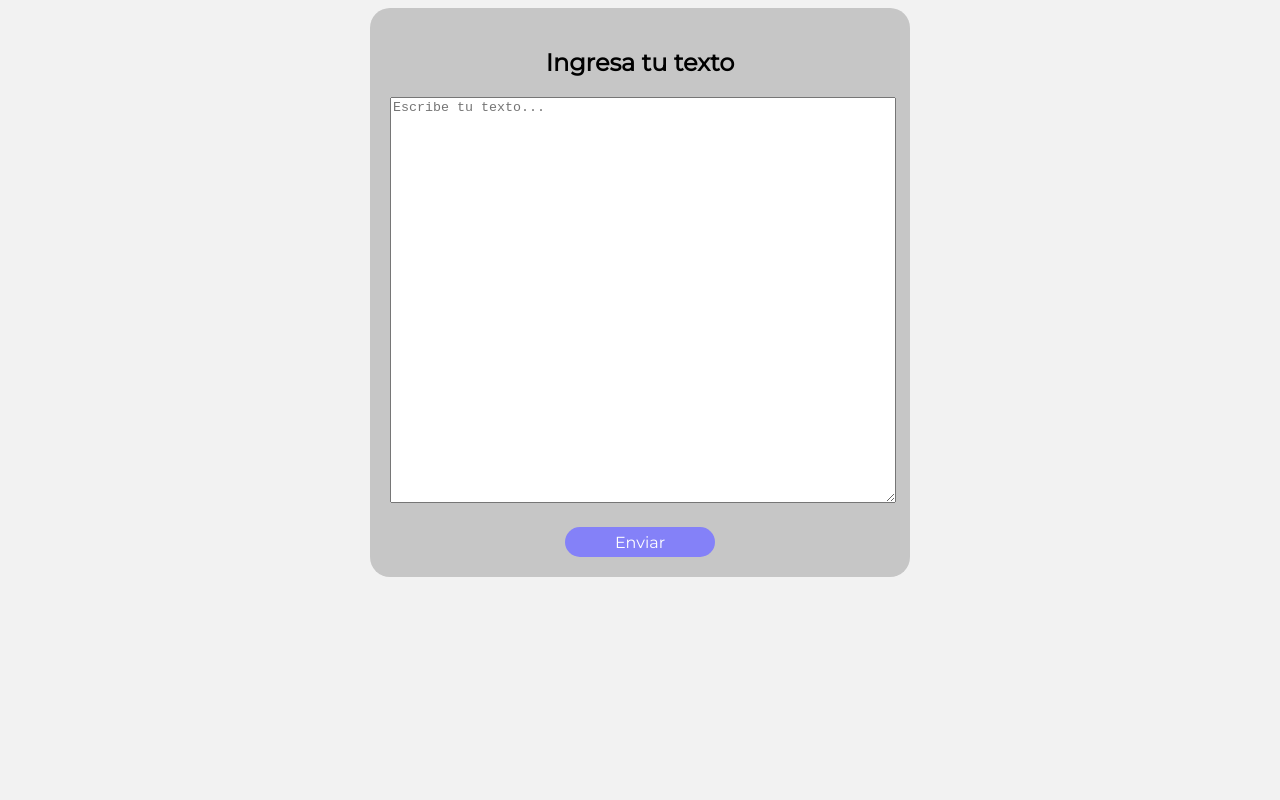
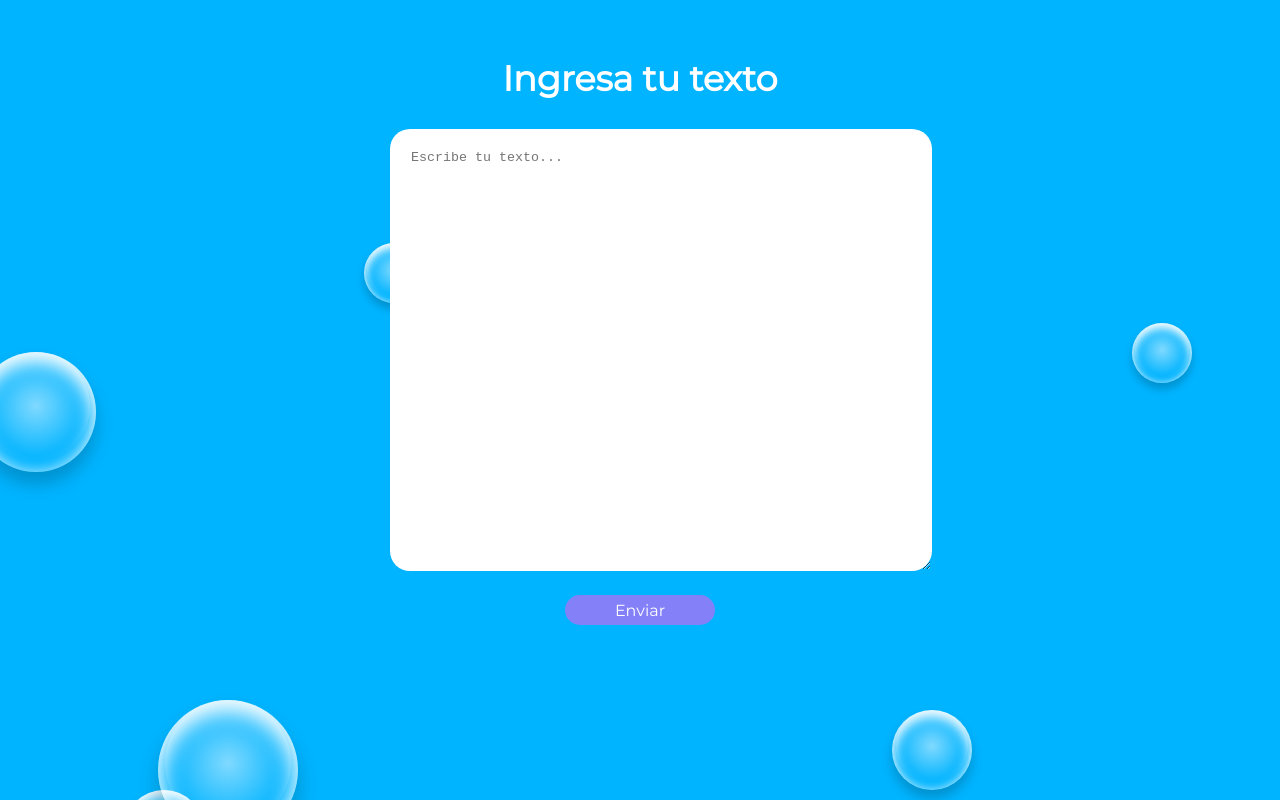
Before and after one commit to rmaafs/crypt-me, a React (Create React App) app: page / in a window 1280 px wide. Built offline with nearby package versions, Linux system fonts and the light colour scheme.

Commit message:
Diseño y fondo con burbujas

```diff
--- a/src/components/Card/Card.css
+++ b/src/components/Card/Card.css
@@ -1,7 +1,13 @@
 .card {
-  background-color: #c6c6c6;
+  background-color: transparent;
   width: 100%;
   max-width: 500px;
   padding: 20px;
   border-radius: 20px;
 }
+
+.card h2 {
+  color: white;
+  font-weight: bold;
+  font-size: 35px;
+}
--- /dev/null
+++ b/src/components/FishAnimation/FishAnimation.css
@@ -0,0 +1,301 @@
+#background-wrap {
+  bottom: 0;
+  left: 0;
+  position: fixed;
+  right: 0;
+  top: 0;
+  z-index: -1;
+}
+
+/* KEYFRAMES */
+
+@-webkit-keyframes animateBubble {
+  0% {
+    margin-top: 1000px;
+  }
+  100% {
+    margin-top: -100%;
+  }
+}
+
+@-moz-keyframes animateBubble {
+  0% {
+    margin-top: 1000px;
+  }
+  100% {
+    margin-top: -100%;
+  }
+}
+
+@keyframes animateBubble {
+  0% {
+    margin-top: 1000px;
+  }
+  100% {
+    margin-top: -100%;
+  }
+}
+
+@-webkit-keyframes sideWays {
+  0% {
+    margin-left: 0px;
+  }
+  100% {
+    margin-left: 50px;
+  }
+}
+
+@-moz-keyframes sideWays {
+  0% {
+    margin-left: 0px;
+  }
+  100% {
+    margin-left: 50px;
+  }
+}
+
+@keyframes sideWays {
+  0% {
+    margin-left: 0px;
+  }
+  100% {
+    margin-left: 50px;
+  }
+}
+
+/* ANIMATIONS */
+
+.x1 {
+  -webkit-animation: animateBubble 25s linear infinite,
+    sideWays 2s ease-in-out infinite alternate;
+  -moz-animation: animateBubble 25s linear infinite,
+    sideWays 2s ease-in-out infinite alternate;
+  animation: animateBubble 25s linear infinite,
+    sideWays 2s ease-in-out infinite alternate;
+
+  left: -5%;
+  top: 5%;
+
+  -webkit-transform: scale(0.6);
+  -moz-transform: scale(0.6);
+  transform: scale(0.6);
+}
+
+.x2 {
+  -webkit-animation: animateBubble 20s linear infinite,
+    sideWays 4s ease-in-out infinite alternate;
+  -moz-animation: animateBubble 20s linear infinite,
+    sideWays 4s ease-in-out infinite alternate;
+  animation: animateBubble 20s linear infinite,
+    sideWays 4s ease-in-out infinite alternate;
+
+  left: 5%;
+  top: 80%;
+
+  -webkit-transform: scale(0.4);
+  -moz-transform: scale(0.4);
+  transform: scale(0.4);
+}
+
+.x3 {
+  -webkit-animation: animateBubble 28s linear infinite,
+    sideWays 2s ease-in-out infinite alternate;
+  -moz-animation: animateBubble 28s linear infinite,
+    sideWays 2s ease-in-out infinite alternate;
+  animation: animateBubble 28s linear infinite,
+    sideWays 2s ease-in-out infinite alternate;
+
+  left: 10%;
+  top: 40%;
+
+  -webkit-transform: scale(0.7);
+  -moz-transform: scale(0.7);
+  transform: scale(0.7);
+}
+
+.x4 {
+  -webkit-animation: animateBubble 22s linear infinite,
+    sideWays 3s ease-in-out infinite alternate;
+  -moz-animation: animateBubble 22s linear infinite,
+    sideWays 3s ease-in-out infinite alternate;
+  animation: animateBubble 22s linear infinite,
+    sideWays 3s ease-in-out infinite alternate;
+
+  left: 20%;
+  top: 0;
+
+  -webkit-transform: scale(0.3);
+  -moz-transform: scale(0.3);
+  transform: scale(0.3);
+}
+
+.x5 {
+  -webkit-animation: animateBubble 29s linear infinite,
+    sideWays 4s ease-in-out infinite alternate;
+  -moz-animation: animateBubble 29s linear infinite,
+    sideWays 4s ease-in-out infinite alternate;
+  animation: animateBubble 29s linear infinite,
+    sideWays 4s ease-in-out infinite alternate;
+
+  left: 30%;
+  top: 50%;
+
+  -webkit-transform: scale(0.5);
+  -moz-transform: scale(0.5);
+  transform: scale(0.5);
+}
+
+.x6 {
+  -webkit-animation: animateBubble 21s linear infinite,
+    sideWays 2s ease-in-out infinite alternate;
+  -moz-animation: animateBubble 21s linear infinite,
+    sideWays 2s ease-in-out infinite alternate;
+  animation: animateBubble 21s linear infinite,
+    sideWays 2s ease-in-out infinite alternate;
+
+  left: 50%;
+  top: 0;
+
+  -webkit-transform: scale(0.8);
+  -moz-transform: scale(0.8);
+  transform: scale(0.8);
+}
+
+.x7 {
+  -webkit-animation: animateBubble 20s linear infinite,
+    sideWays 2s ease-in-out infinite alternate;
+  -moz-animation: animateBubble 20s linear infinite,
+    sideWays 2s ease-in-out infinite alternate;
+  animation: animateBubble 20s linear infinite,
+    sideWays 2s ease-in-out infinite alternate;
+
+  left: 65%;
+  top: 70%;
+
+  -webkit-transform: scale(0.4);
+  -moz-transform: scale(0.4);
+  transform: scale(0.4);
+}
+
+.x8 {
+  -webkit-animation: animateBubble 22s linear infinite,
+    sideWays 3s ease-in-out infinite alternate;
+  -moz-animation: animateBubble 22s linear infinite,
+    sideWays 3s ease-in-out infinite alternate;
+  animation: animateBubble 22s linear infinite,
+    sideWays 3s ease-in-out infinite alternate;
+
+  left: 80%;
+  top: 10%;
+
+  -webkit-transform: scale(0.3);
+  -moz-transform: scale(0.3);
+  transform: scale(0.3);
+}
+
+.x9 {
+  -webkit-animation: animateBubble 29s linear infinite,
+    sideWays 4s ease-in-out infinite alternate;
+  -moz-animation: animateBubble 29s linear infinite,
+    sideWays 4s ease-in-out infinite alternate;
+  animation: animateBubble 29s linear infinite,
+    sideWays 4s ease-in-out infinite alternate;
+
+  left: 90%;
+  top: 50%;
+
+  -webkit-transform: scale(0.6);
+  -moz-transform: scale(0.6);
+  transform: scale(0.6);
+}
+
+.x10 {
+  -webkit-animation: animateBubble 26s linear infinite,
+    sideWays 2s ease-in-out infinite alternate;
+  -moz-animation: animateBubble 26s linear infinite,
+    sideWays 2s ease-in-out infinite alternate;
+  animation: animateBubble 26s linear infinite,
+    sideWays 2s ease-in-out infinite alternate;
+
+  left: 80%;
+  top: 80%;
+
+  -webkit-transform: scale(0.3);
+  -moz-transform: scale(0.3);
+  transform: scale(0.3);
+}
+
+/* OBJECTS */
+
+.bubble {
+  -webkit-border-radius: 50%;
+  -moz-border-radius: 50%;
+  border-radius: 50%;
+
+  -webkit-box-shadow: 0 20px 30px rgba(0, 0, 0, 0.2),
+    inset 0px 10px 30px 5px rgba(255, 255, 255, 1);
+  -moz-box-shadow: 0 20px 30px rgba(0, 0, 0, 0.2),
+    inset 0px 10px 30px 5px rgba(255, 255, 255, 1);
+  box-shadow: 0 20px 30px rgba(0, 0, 0, 0.2),
+    inset 0px 10px 30px 5px rgba(255, 255, 255, 1);
+
+  height: 200px;
+  position: absolute;
+  width: 200px;
+}
+
+.bubble:after {
+  background: -moz-radial-gradient(
+    center,
+    ellipse cover,
+    rgba(255, 255, 255, 0.5) 0%,
+    rgba(255, 255, 255, 0) 70%
+  ); /* FF3.6+ */
+  background: -webkit-gradient(
+    radial,
+    center center,
+    0px,
+    center center,
+    100%,
+    color-stop(0%, rgba(255, 255, 255, 0.5)),
+    color-stop(70%, rgba(255, 255, 255, 0))
+  ); /* Chrome,Safari4+ */
+  background: -webkit-radial-gradient(
+    center,
+    ellipse cover,
+    rgba(255, 255, 255, 0.5) 0%,
+    rgba(255, 255, 255, 0) 70%
+  ); /* Chrome10+,Safari5.1+ */
+  background: -o-radial-gradient(
+    center,
+    ellipse cover,
+    rgba(255, 255, 255, 0.5) 0%,
+    rgba(255, 255, 255, 0) 70%
+  ); /* Opera 12+ */
+  background: -ms-radial-gradient(
+    center,
+    ellipse cover,
+    rgba(255, 255, 255, 0.5) 0%,
+    rgba(255, 255, 255, 0) 70%
+  ); /* IE10+ */
+  background: radial-gradient(
+    ellipse at center,
+    rgba(255, 255, 255, 0.5) 0%,
+    rgba(255, 255, 255, 0) 70%
+  ); /* W3C */
+  filter: progid:DXImageTransform.Microsoft.gradient( startColorstr='#80ffffff', endColorstr='#00ffffff',GradientType=1 ); /* IE6-9 fallback on horizontal gradient */
+
+  -webkit-border-radius: 50%;
+  -moz-border-radius: 50%;
+  border-radius: 50%;
+
+  -webkit-box-shadow: inset 0 20px 30px rgba(255, 255, 255, 0.3);
+  -moz-box-shadow: inset 0 20px 30px rgba(255, 255, 255, 0.3);
+  box-shadow: inset 0 20px 30px rgba(255, 255, 255, 0.3);
+
+  content: "";
+  height: 180px;
+  left: 10px;
+  position: absolute;
+  width: 180px;
+}
--- /dev/null
+++ b/src/components/FishAnimation/FishAnimation.jsx
@@ -0,0 +1,23 @@
+import React, { Fragment } from "react";
+import "./FishAnimation.css";
+
+const FishAnimation = () => {
+  return (
+    <Fragment>
+      <div id="background-wrap">
+        <div class="bubble x1"></div>
+        <div class="bubble x2"></div>
+        <div class="bubble x3"></div>
+        <div class="bubble x4"></div>
+        <div class="bubble x5"></div>
+        <div class="bubble x6"></div>
+        <div class="bubble x7"></div>
+        <div class="bubble x8"></div>
+        <div class="bubble x9"></div>
+        <div class="bubble x10"></div>
+      </div>
+    </Fragment>
+  );
+};
+
+export default FishAnimation;
--- a/src/components/Main.css
+++ b/src/components/Main.css
@@ -1,5 +1,5 @@
 body {
-  background-color: #f2f2f2;
+  background-color: #00b4ff;
   font-family: "Montserrat";
 }
 
--- a/src/components/Main.jsx
+++ b/src/components/Main.jsx
@@ -3,10 +3,12 @@
 import { Router } from "@reach/router";
 import "./Main.css";
 import ViewContent from "./ViewContent/ViewContent";
+import FishAnimation from "./FishAnimation/FishAnimation";
 
 const Main = () => {
   return (
     <div className="container">
+      <FishAnimation />
       <Router>
         <Form path="/" />
         <ViewContent path=":id/:secret" />
--- a/src/components/TextArea/TextArea.css
+++ b/src/components/TextArea/TextArea.css
@@ -2,4 +2,7 @@
   width: 100%;
   height: 400px;
   margin-bottom: 20px;
+  border-radius: 20px;
+  padding: 20px;
+  border-color: transparent;
 }
```
